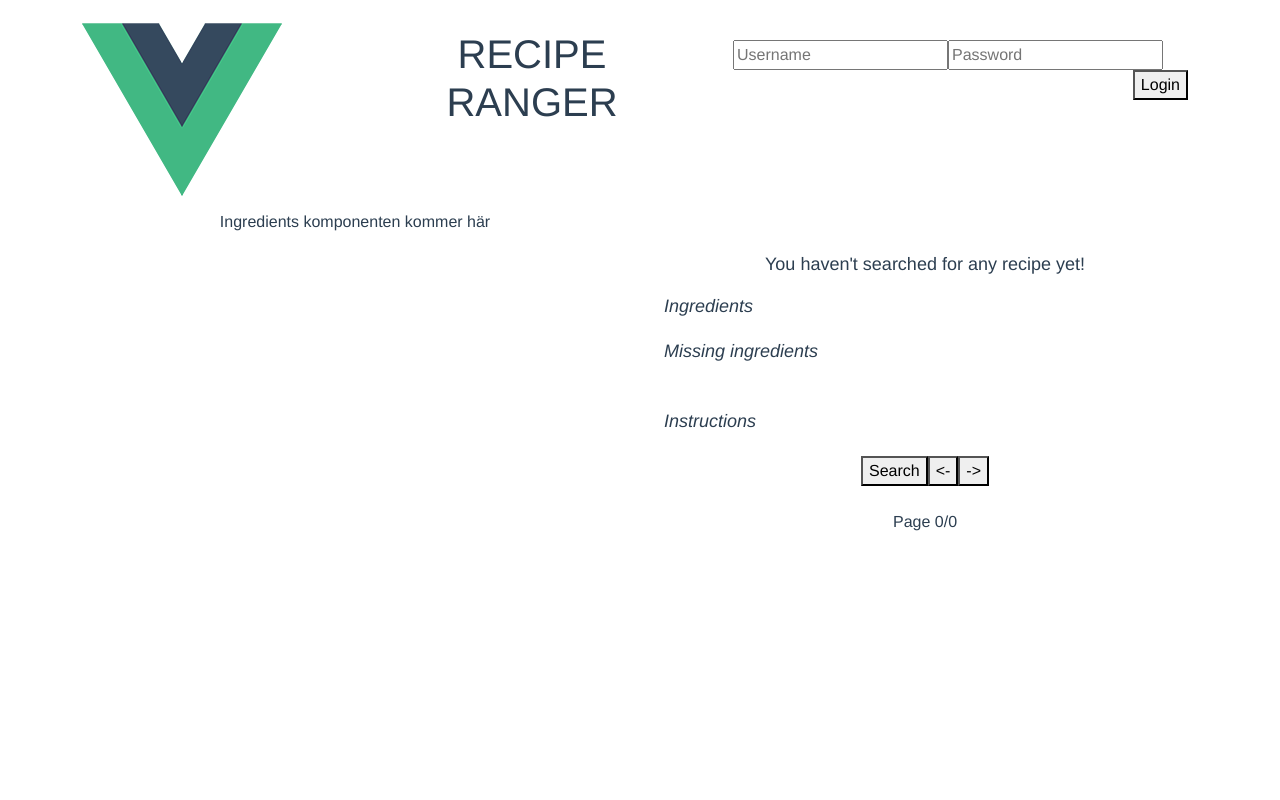
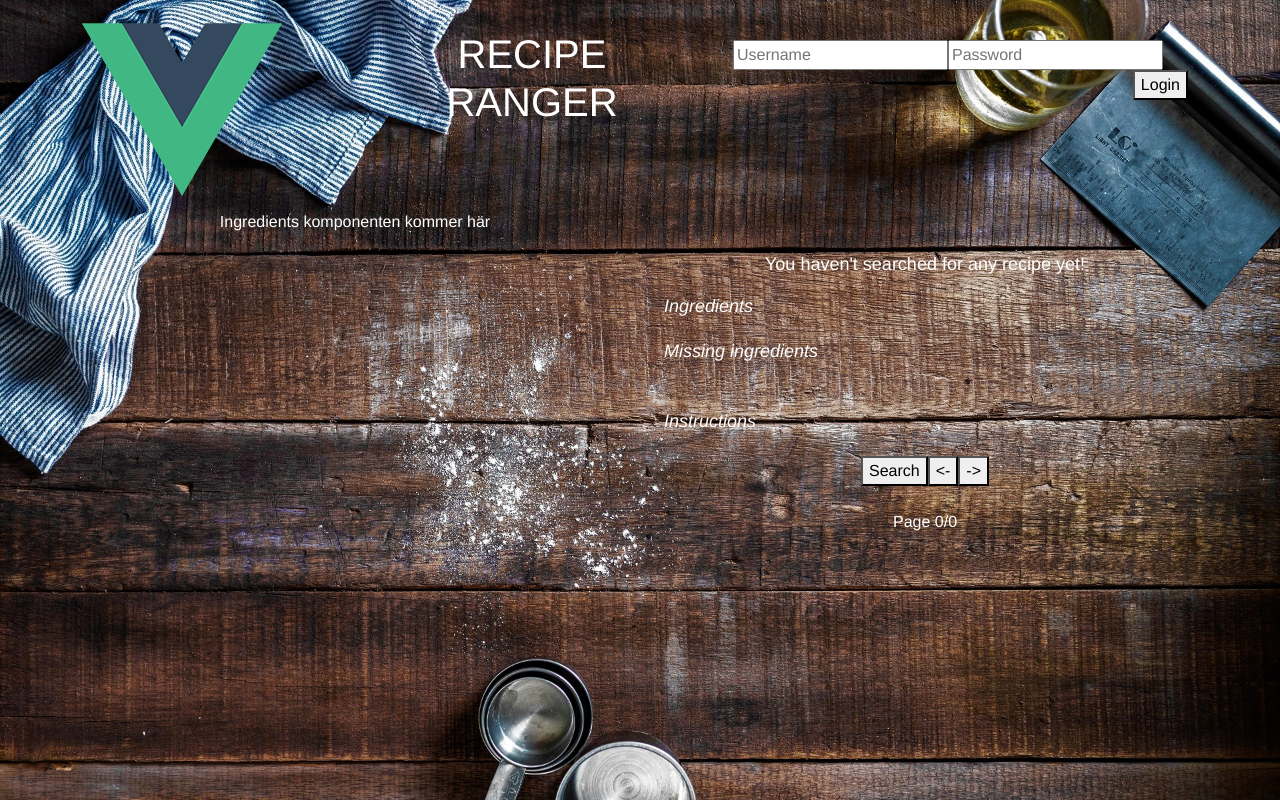
Before and after one commit to attelah/VueJs-RecipeRanger, a Vue app in the folder login/: page / in a window 1280 px wide. Built offline with nearby package versions, Linux system fonts and the light colour scheme; no server answers.

Commit message:
bakgrundsbild äntlige på rätt ställe

```diff
--- a/login/src/App.vue
+++ b/login/src/App.vue
@@ -1,5 +1,6 @@
 <template>
-  <b-container class="content">
+<div class="body">
+  <b-container class="content text-white">
     <b-row>
       <b-col> <img style="float:left" src="../src/assets/logo.png"></b-col>
       <b-col>
@@ -19,6 +20,7 @@
 
 
   </b-container>
+</div>
 </template>
 
 <script>
@@ -45,9 +47,35 @@ export default {
   text-align: center;
   color: #2c3e50;
   margin-top: 10px;
+
 }
 
 #login {
   float: right;
 }
+
+body {
+    background-position: center center;
+    background-attachment: fixed;
+    background-repeat: no-repeat; background-size: cover;
+}
+@media (max-width: 480px) {
+    body {
+        background-image: url(./assets/cuttingboard-desk-3.jpg);
+        background-position: center right;
+    }
+}
+
+@media (min-width: 481px) and (max-width: 1024px) {
+    body {
+        background-image: url(./assets/cuttingboard-desk-3.jpg);
+    }
+}
+
+
+@media (min-width: 1024px) {
+    body {
+        background-image: url(./assets/cuttingboard-desk-3.jpg);
+    }
+}
 </style>
```
Also changed, not shown: login/src/assets/cuttingboard-desk-3.jpg (added).
